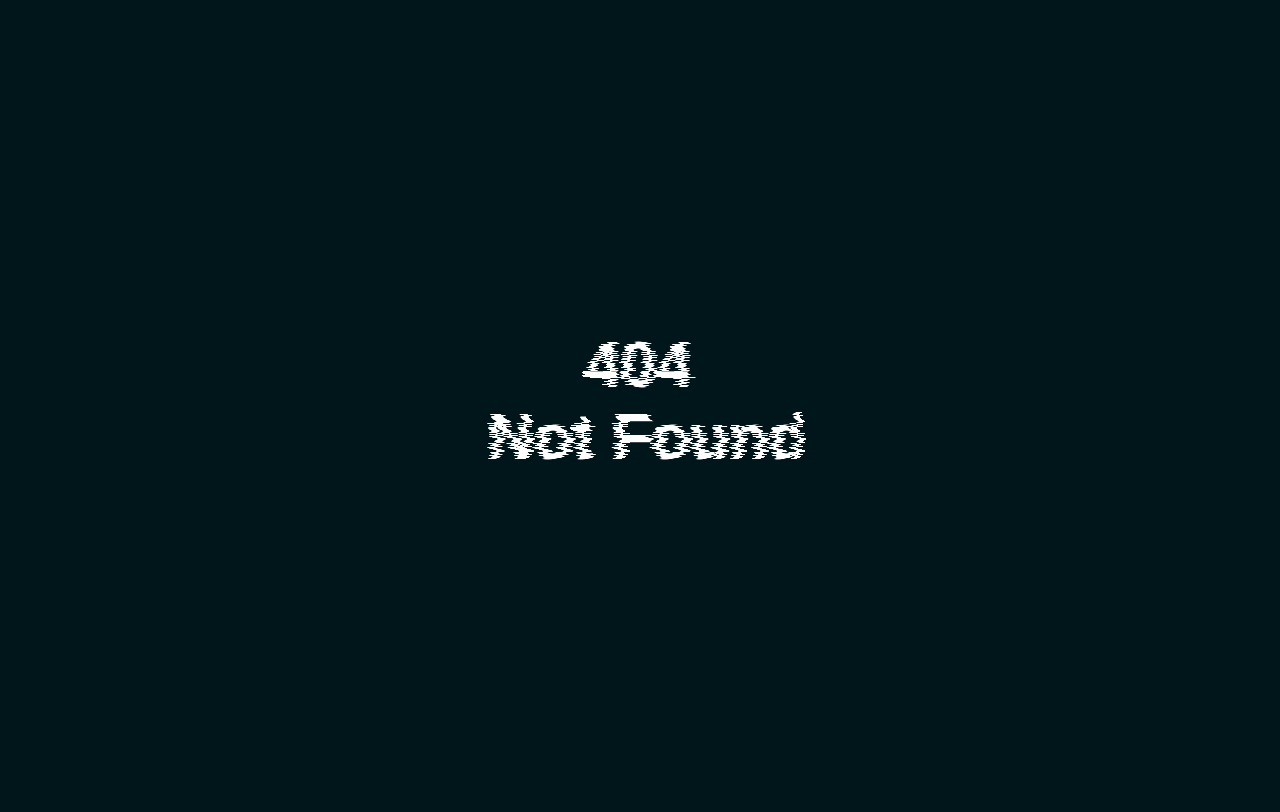
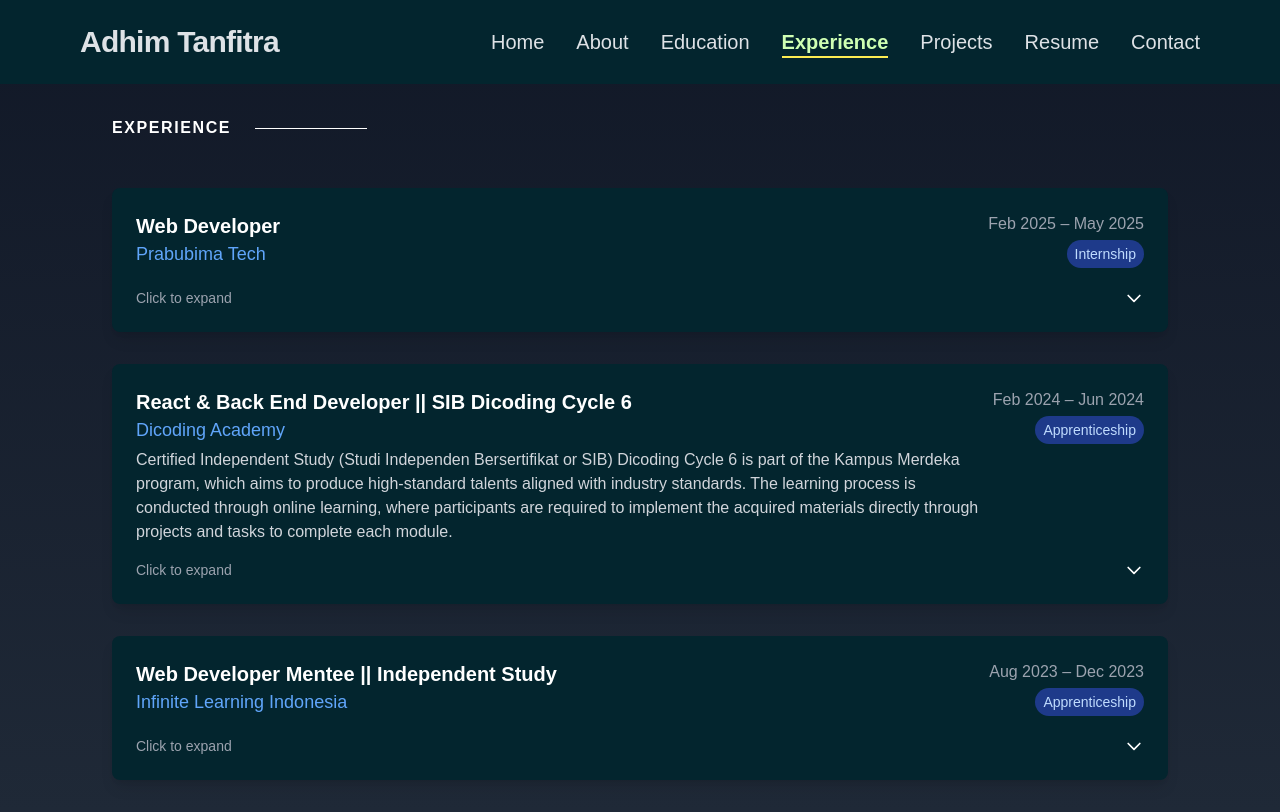
Before and after one commit to Tanfitra/personal-website, a Next.js app: page /experience in a window 1280 px wide. Before the commit this address had no page. Built offline with nearby package versions, Linux system fonts and the light colour scheme.

Commit message:
feat: add experience section and related components; update layout metadata

```diff
--- /dev/null
+++ b/src/app/__components__/ExperienceCard.jsx
@@ -0,0 +1,69 @@
+export const ExperienceCard = ({
+  jobTitle,
+  company,
+  project,
+  period,
+  type,
+  responsibilities,
+  isExpanded,
+  onToggle,
+  index
+}) => {
+  return (
+    <div className="bg-[#03252e] rounded-lg shadow-lg overflow-hidden transition-all duration-300 hover:shadow-xl">
+      <button
+        onClick={onToggle}
+        className="w-full p-4 sm:p-6 text-left focus:outline-none focus:ring-2 focus:ring-blue-500 focus:ring-opacity-50 rounded-lg"
+        aria-expanded={isExpanded}
+        aria-controls={`experience-content-${index}`}
+      >
+        <div className="flex flex-col sm:flex-row sm:justify-between sm:items-start gap-2">
+          <div className="flex-1">
+            <h3 className="text-lg sm:text-xl font-bold text-white">{jobTitle}</h3>
+            <p className="text-blue-400 font-medium text-base sm:text-lg">{company}</p>
+            <p className="text-gray-300 text-sm sm:text-base mt-1">{project}</p>
+          </div>
+          <div className="flex flex-col sm:items-end">
+            <span className="text-sm sm:text-base text-gray-400">{period}</span>
+            <span className="inline-block mt-1 px-2 py-1 bg-blue-900 text-blue-200 text-xs sm:text-sm rounded-full">
+              {type}
+            </span>
+          </div>
+        </div>
+
+        <div className="mt-4 flex justify-between items-center">
+          <span className="text-sm text-gray-400">
+            {isExpanded ? 'Click to collapse' : 'Click to expand'}
+          </span>
+          <svg
+            className={`w-5 h-5 transition-transform duration-300 ${isExpanded ? 'rotate-180' : ''}`}
+            fill="none"
+            stroke="currentColor"
+            viewBox="0 0 24 24"
+            xmlns="http://www.w3.org/2000/svg"
+          >
+            <path strokeLinecap="round" strokeLinejoin="round" strokeWidth={2} d="M19 9l-7 7-7-7" />
+          </svg>
+        </div>
+      </button>
+
+      <div
+        id={`experience-content-${index}`}
+        className={`transition-all duration-300 ease-in-out overflow-hidden ${isExpanded ? 'max-h-96 opacity-100' : 'max-h-0 opacity-0'}`}
+        aria-hidden={!isExpanded}
+      >
+        <div className="p-4 sm:p-6 pt-3 sm:pt-3 border-t border-gray-700">
+          <h4 className="font-semibold text-white mb-3 text-base sm:text-lg">Key Responsibilities:</h4>
+          <ul className="space-y-2 sm:space-y-3">
+            {responsibilities.map((item, i) => (
+              <li key={i} className="text-gray-300 text-sm sm:text-base flex items-start">
+                <span className="text-blue-400 mr-2">•</span>
+                <span>{item}</span>
+              </li>
+            ))}
+          </ul>
+        </div>
+      </div>
+    </div>
+  );
+};
--- a/src/app/about/page.js
+++ b/src/app/about/page.js
@@ -1,3 +1,4 @@
+"use client"
 import Image from "next/image";
 import Navbar from "../__components__/Navbar";
 import SectionTitle from "../__components__/SectionTitle";
@@ -10,7 +11,6 @@
     SiPostman,
 } from "react-icons/si";
 import { BsGlobe } from "react-icons/bs";
-import Head from "next/head";
 
 export default function About() {
     const skills = [
@@ -46,14 +46,6 @@
     ];
 
     return (
-        <>
-            <Head>
-                <meta
-                    name="viewport"
-                    content="width=device-width, initial-scale=1.0"
-                />
-                <title>About | Adhim Tanfitra</title>
-            </Head>
         <section className="min-h-screen">
             <Navbar />
             <div className="text-white flex items-center justify-center">
@@ -78,20 +70,18 @@
                                 Web Developer
                             </h1>
                             <p className="text-gray-300 leading-relaxed mb-4 text-justify md:mr-0 lg:mr-8">
-                                    A Information Systems graduate with a
-                                    passion for web development. Skilled in
-                                    JavaScript frameworks such as React and
-                                    Next.js, as well as PHP with Laravel, with
-                                    hands-on experience in developing
-                                    interactive and responsive web applications.
-                                    In addition to development, actively using
-                                    Git for version control and Trello for
-                                    project management, ensuring effective
-                                    collaboration and structured workflows.
-                                    Committed to continuous learning and eager
-                                    to explore new tools, frameworks, and best
-                                    practices in the ever-evolving tech
-                                    landscape.
+                                A Information Systems graduate with a passion
+                                for web development. Skilled in JavaScript
+                                frameworks such as React and Next.js, as well as
+                                PHP with Laravel, with hands-on experience in
+                                developing interactive and responsive web
+                                applications. In addition to development,
+                                actively using Git for version control and
+                                Trello for project management, ensuring
+                                effective collaboration and structured
+                                workflows. Committed to continuous learning and
+                                eager to explore new tools, frameworks, and best
+                                practices in the ever-evolving tech landscape.
                             </p>
                         </div>
                     </div>
@@ -114,6 +104,5 @@
                 </div>
             </div>
         </section>
-        </>
     );
 }
--- a/src/app/education/page.js
+++ b/src/app/education/page.js
@@ -4,7 +4,6 @@
 import CertificateCard from "../__components__/CertificateCard";
 import CertificateModal from "../__components__/CertificateModal";
 import Image from "next/image";
-import Head from "next/head";
 import { useState } from "react";
 
 export default function Education() {
@@ -126,14 +125,6 @@
     ];
 
     return (
-        <>
-            <Head>
-                <meta
-                    name="viewport"
-                    content="width=device-width, initial-scale=1.0"
-                />
-                <title>Education | Adhim Tanfitra</title>
-            </Head>
             <section className="min-h-screen bg-gradient-to-b from-gray-900 to-gray-800">
                 <Navbar />
 
@@ -200,6 +191,5 @@
                     certificates={certificates}
                 />
             </section>
-        </>
     );
 }
--- /dev/null
+++ b/src/app/experience/page.js
@@ -0,0 +1,88 @@
+"use client";
+import Navbar from "../__components__/Navbar";
+import SectionTitle from "../__components__/SectionTitle";
+import { useState } from "react";
+import { ExperienceCard } from "../__components__/ExperienceCard";
+
+const experiences = [
+    {
+        jobTitle: "Web Developer",
+        company: "Prabubima Tech",
+        project: "",
+        period: "Feb 2025 – May 2025",
+        type: "Internship",
+        responsibilities: [
+            "Learned and practiced Laravel framework during the internship.",
+            "Developed a personal project using Laravel framework.",
+            "Created an article publishing platform with features similar to Medium.",
+            "Implemented WYSIWYG editor for article content creation.",
+            "Designed responsive UI using Tailwind CSS and Alpine.js.",
+            "Integrated MySQL database for data storage and management.",
+        ],
+    },
+    {
+        jobTitle: "React & Back End Developer || SIB Dicoding Cycle 6",
+        company: "Dicoding Academy",
+        project:
+            "Certified Independent Study (Studi Independen Bersertifikat or SIB) Dicoding Cycle 6 is part of the Kampus Merdeka program, which aims to produce high-standard talents aligned with industry standards. The learning process is conducted through online learning, where participants are required to implement the acquired materials directly through projects and tasks to complete each module.",
+        period: "Feb 2024 – Jun 2024",
+        type: "Apprenticeship",
+        responsibilities: [
+            "Completed all courses under the selected learning path (React & Back End Development), each awarded with individual certificates.",
+            "Collaborated in a final group project (3 members) called Veggievine, an online shop platform for local farmers in JABODETABEK.",
+            "Handled the Front-End development using Next.js and Redux to build a modern and responsive user interface.",
+            "Implemented key features such as product catalog, shopping cart, searching and filtering, and notification system.",
+            "Integrated Midtrans for secure online payment transactions.",
+            "Deployed the application on Vercel for authentication, real-time database, and hosting.",
+            "Coordinated with the backend developer who built the API using Laravel.",
+        ],
+    },
+    {
+        jobTitle: "Web Developer Mentee || Independent Study",
+        company: "Infinite Learning Indonesia",
+        period: "Aug 2023 – Dec 2023",
+        type: "Apprenticeship",
+        responsibilities: [
+            "Participated in an intensive online mentorship program with live classes via Zoom, guided directly by industry mentors.",
+            "Worked on three levels of projects (Micro, Macro, and Massive) to apply acquired skills in real-world scenarios.",
+            "Collaborated with both Web and Mobile teams in the Massive Project phase to build Recipein, a recipe-sharing platform.",
+            "Served as Front-End Developer, responsible for designing and implementing the user interface and integrating APIs.",
+            "Developed features enabling users to share, search, and discover healthy recipes with detailed nutritional information.",
+            "Utilized React, Tailwind CSS, and Axios for the front-end, integrated with Express.js and MySQL for backend and database management.",
+        ],
+    },
+];
+
+export default function ExperiencePage() {
+    const [expandedCards, setExpandedCards] = useState({});
+
+    const toggleExpand = (index) => {
+        setExpandedCards((prev) => ({
+            ...prev,
+            [index]: !prev[index],
+        }));
+    };
+
+    return (
+        <section className="min-h-screen bg-gradient-to-b from-gray-900 to-gray-800">
+            <Navbar />
+            <div className="text-white flex justify-center py-4 sm:py-6 md:py-8">
+                <div className="w-full max-w-6xl px-4 sm:px-6 md:px-8 lg:px-12 mx-auto">
+                    <SectionTitle title="EXPERIENCE" />
+
+                    <div className="space-y-4 sm:space-y-6 md:space-y-8">
+                        {experiences.map((exp, index) => (
+                            <ExperienceCard
+                                key={index}
+                                {...exp}
+                                isExpanded={expandedCards[index]}
+                                onToggle={() => toggleExpand(index)}
+                                index={index}
+                            />
+                        ))}
+                    </div>
+                </div>
+            </div>
+        </section>
+    );
+}
--- a/src/app/layout.js
+++ b/src/app/layout.js
@@ -4,24 +4,52 @@
 const poppins = Poppins({
     variable: "--font-poppins",
     subsets: ["latin"],
-  weight: ["300", "400", "500", "600", "700"]
+    weight: ["300", "400", "500", "600", "700"],
 });
 
 export const metadata = {
     title: "Adhim Tanfitra | Personal Website",
-  description: "A personal portfolio showcasing Tanfitra projects, skills, and experience.",
-  keywords: ['Personal Website', 'Adhim Tanfitra', 'Portfolio', 'Frontend Developer'],
-  image: "/assets/image/adhim-tanfitra.jpg",
-  authors: [{ name: 'Adhim Tanfitra' }],
+    description:
+        "A personal portfolio showcasing Tanfitra projects, skills, and experience.",
+    keywords: [
+        "Personal Website",
+        "Adhim Tanfitra",
+        "Portfolio",
+        "Frontend Developer",
+    ],
+    icons: {
+        icon: "/assets/image/man.png", //
+    },
+    authors: [{ name: "Adhim Tanfitra" }],
+    openGraph: {
+        title: "Adhim Tanfitra | Personal Website",
+        description:
+            "A personal portfolio showcasing Tanfitra projects, skills, and experience.",
+        url: "https://tanfitra.vercel.app/",
+        siteName: "Adhim Tanfitra",
+        images: [
+            {
+                url: "https://cdn.discordapp.com/attachments/1005377975732142221/1410485967394963467/IMG-20240407-WA0008-1.jpg",
+                width: 800,
+                height: 600,
+                alt: "Adhim Tanfitra",
+            },
+        ],
+        locale: "en_US",
+        type: "website",
+    },
     other: {
-    "google-site-verification": "zkQ2ODSmcXqDck1efOZ3H04i59TQpemy-zpn_C_LbtM"
-  }
+        "google-site-verification":
+            "zkQ2ODSmcXqDck1efOZ3H04i59TQpemy-zpn_C_LbtM",
+    },
 };
 
 export default function RootLayout({ children }) {
     return (
         <html lang="en">
-      <body className={`${poppins.variable} antialiased bg-[#01161b] text-[#fff]`}>
+            <body
+                className={`${poppins.variable} antialiased bg-[#01161b] text-[#fff]`}
+            >
                 {children}
             </body>
         </html>
```
Also changed, not shown: public/assets/image/man.png (added). Lines whose indentation alone changed are shown as unchanged.
